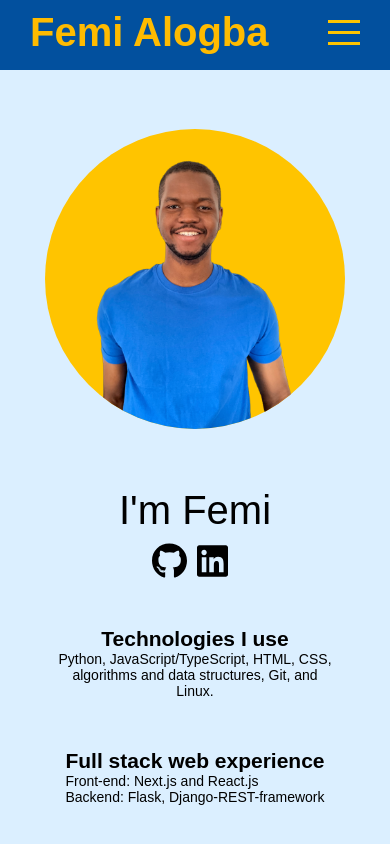
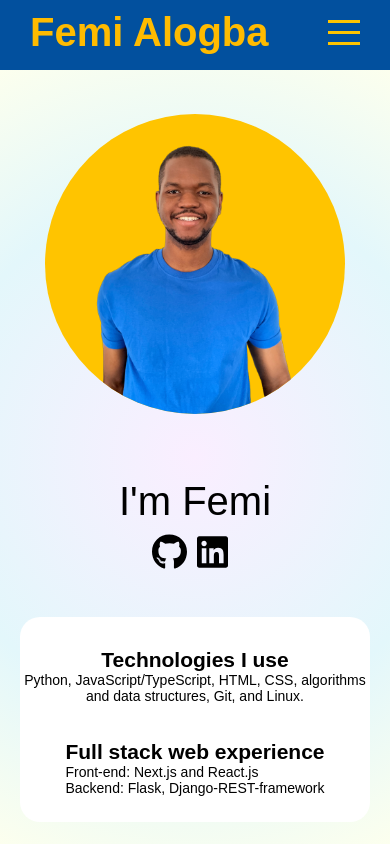
Before and after one commit to Femialogba/Femialogba, a React (Create React App) app: page / in a window 390 px wide. Built offline with nearby package versions, Linux system fonts and the light colour scheme.

Commit message:
Fix responsiveness

```diff
--- a/src/components/cv/cv.scss
+++ b/src/components/cv/cv.scss
@@ -1,7 +1,12 @@
 @import "../../global.scss";
 .cv {
-  background-color: rgb(255, 218, 204);
-  color: $mainColor;
+  background: rgb(250, 238, 255);
+  background: radial-gradient(
+    circle,
+    rgba(250, 238, 255, 1) 0%,
+    rgba(227, 247, 251, 1) 61%,
+    rgba(252, 255, 238, 1) 100%
+  );  color: $mainColor;
   display: flex;
   align-items: center;
   flex-direction: column;
--- a/src/components/intro/Intro.jsx
+++ b/src/components/intro/Intro.jsx
@@ -50,6 +50,7 @@ export default function Intro() {
             <span>femialogba1@gmail.com</span>
           </div>
         </div>
+        <div className="wrap">
         <div className="summary">
           <h3>Summary</h3>
           <div>
@@ -68,6 +69,7 @@ export default function Intro() {
           </div>
         </div>
       </div>
+      </div>
     </div>
   );
 }
--- a/src/components/intro/intro.scss
+++ b/src/components/intro/intro.scss
@@ -1,7 +1,13 @@
 @import "../../global.scss";
 
 .intro {
-  background-color: #dbefff;
+  background: rgb(250, 238, 255);
+  background: radial-gradient(
+    circle,
+    rgba(250, 238, 255, 1) 0%,
+    rgba(227, 247, 251, 1) 61%,
+    rgba(252, 255, 238, 1) 100%
+  );
   display: flex;
   align-items: center;
   justify-content: center;
@@ -81,22 +87,34 @@
     @include mobile {
       align-items: center;
       flex: auto;
-      justify-content: space-between;
+      justify-content: space-around;
+    }
+    .wrap {
+      padding-left: 15%;
+      padding-top: 30px;
+      @include mobile {
+        padding: 0 20px;
       }
       .summary {
-      padding-left: 15%;
-      @include mobile {
-        padding-left: 0;
+        padding: 10px 10px 30px 30px;
+        background-color: white;
+        width: 320px;
+        height: 200px;
         display: flex;
         flex-direction: column;
+        justify-content: space-around;
+        border-radius: 20px;
+        @include mobile {
           align-items: center;
-        width: 50%;
-        justify-content: center;
+          padding: 0;
+          width: 320px;
         }
         .body {
-        width: 280px;
+          width: 100%;
           margin-bottom: 10px;
+          @include mobile {
             text-align: center;
+          }
         }
         @include mobile {
           flex: auto;
@@ -105,6 +123,7 @@
           padding-top: 5px;
           width: 100%;
           font-size: 14px;
+        }
       }
     }
     .wrapper {
--- a/src/components/projects/projects.scss
+++ b/src/components/projects/projects.scss
@@ -1,7 +1,13 @@
 @import "../../global.scss";
 
 .projects {
-  background-color: wheat;
+  background: rgb(250, 238, 255);
+  background: radial-gradient(
+    circle,
+    rgba(250, 238, 255, 1) 0%,
+    rgba(227, 247, 251, 1) 61%,
+    rgba(252, 255, 238, 1) 100%
+  );
   display: flex;
   align-items: center;
   justify-content: center;
@@ -130,6 +136,8 @@
             max-height: 80%;
             border-radius: 20px;
             object-fit: cover;
+            box-shadow: 2px 2px 5px #aaaaaa;
+
             @include mobile {
               border-radius: 10px;
             }
```
Also changed, not shown: public/assets/autograder-2.png. Lines whose indentation alone changed are shown as unchanged.
